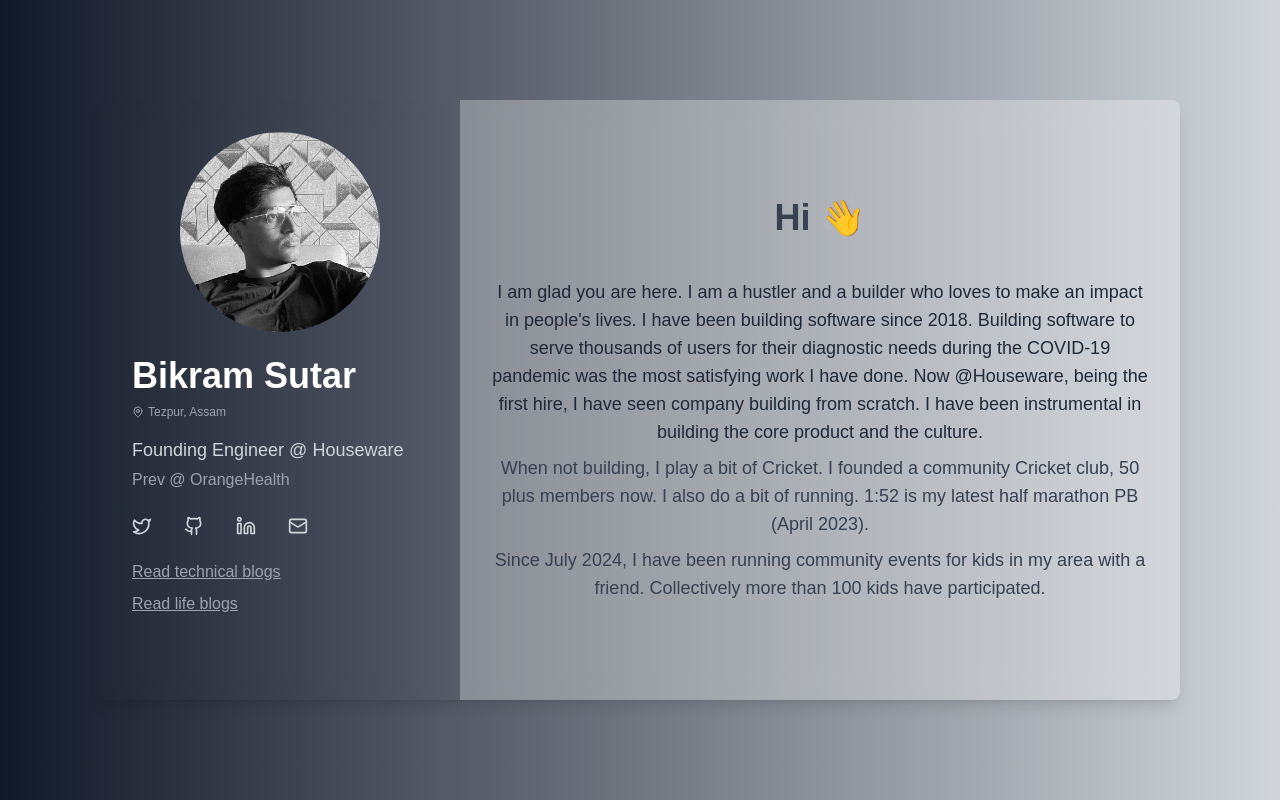
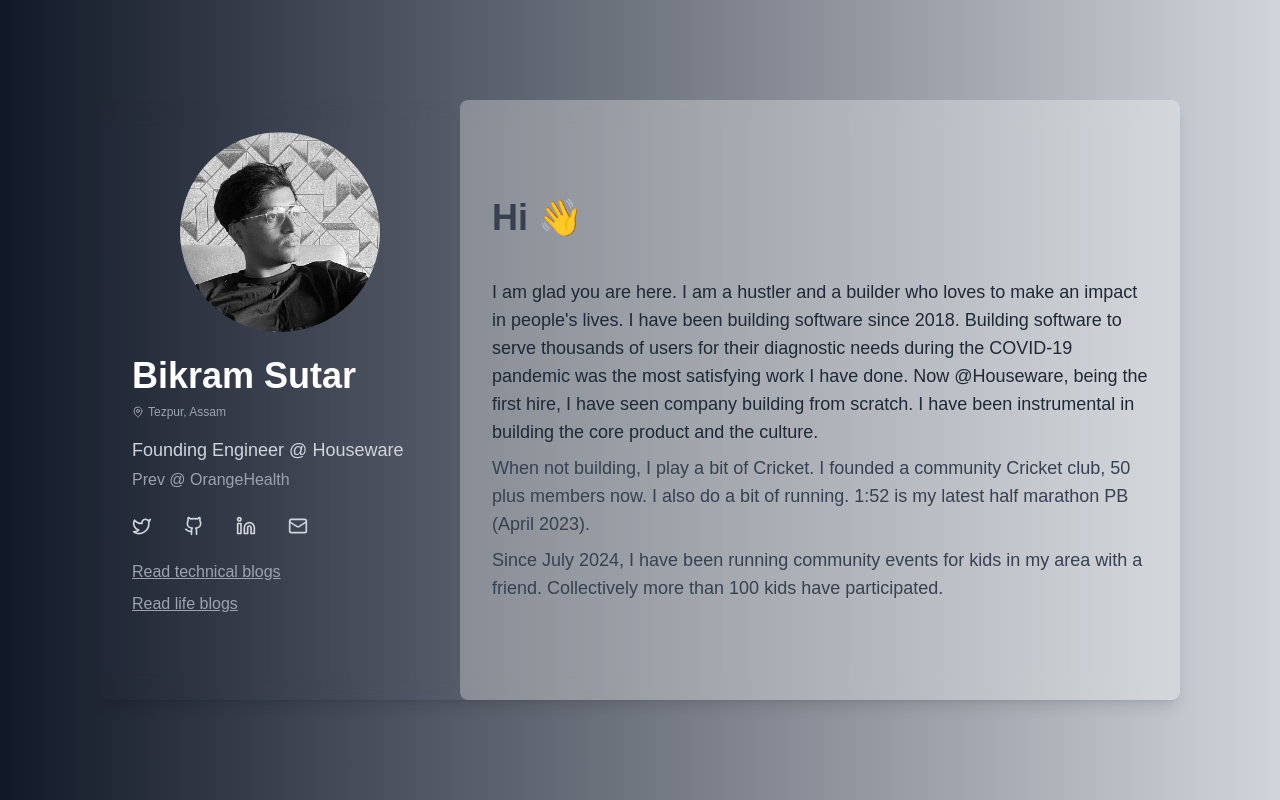
Before and after one commit to theBstar/theBstar.github.io, a Next.js app: page / in a window 1280 px wide. Built offline with nearby package versions, Linux system fonts and the light colour scheme.

Commit message:
reset to left align

```diff
--- a/src/app/page.tsx
+++ b/src/app/page.tsx
@@ -51,17 +51,17 @@ export default function Portfolio() {
           </div>
 
           {/* Right column */}
-          <div className="md:w-2/3 p-8 bg-white/30 flex flex-col justify-center">
-            <h2 className="text-4xl font-bold mb-10 text-gray-700 text-center">Hi 👋</h2>
-            <p className="text-lg text-gray-800 text-center">
+          <div className="md:w-2/3 p-8 bg-white/30 flex flex-col justify-center rounded-lg">
+            <h2 className="text-4xl font-bold mb-10 text-gray-700">Hi 👋</h2>
+            <p className="text-lg text-gray-800">
               I am glad you are here. I am a hustler and a builder who loves to make an impact in people&#39;s lives. I have been building software since 2018. Building software to serve thousands of users for their diagnostic needs during the COVID-19 pandemic was the most satisfying work I have done.
               Now @Houseware, being the first hire, I have seen company building from scratch. I have been instrumental in building the core product and the culture.
             </p>
 
-            <p className="text-lg text-gray-700 mt-2 text-center">
+            <p className="text-lg text-gray-700 mt-2">
               When not building, I play a bit of Cricket. I founded a community Cricket club, 50 plus members now. I also do a bit of running. 1:52 is my latest half marathon PB (April 2023).
             </p>
-            <p className="text-lg text-gray-700 mt-2 text-center">
+            <p className="text-lg text-gray-700 mt-2">
               Since July 2024, I have been running community events for kids in my area with a friend. Collectively more than 100 kids have participated.
             </p>
           </div>
```
